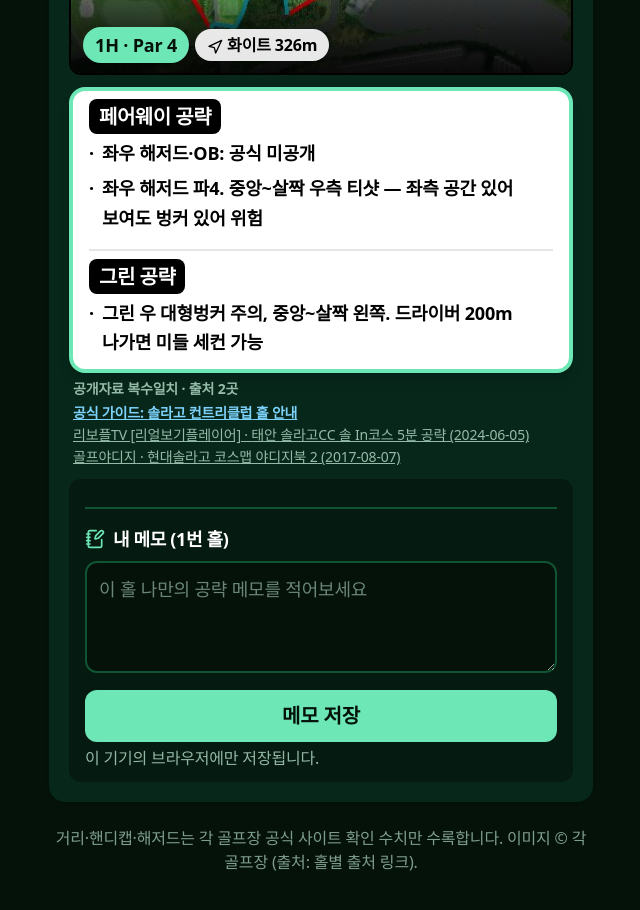
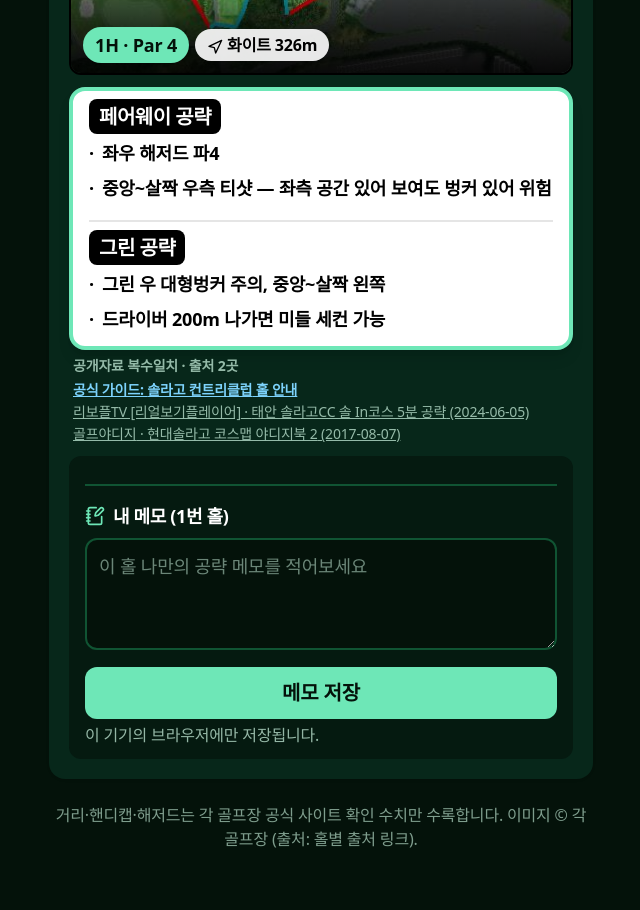
Before and after one commit to qkrwodyd100-hub/golf_swing, a Next.js app: page / in a window 1280 px wide. Shown: the part 2640-3550 px from the top of the page, without its empty margins (319-959 px from the left). Built offline with nearby package versions, Linux system fonts and the light colour scheme.

Commit message:
모순·조각불릿 수정: 해저드행 조건부·문장우선 분리

```diff
--- a/app/page.tsx
+++ b/app/page.tsx
@@ -108,6 +108,24 @@ function splitSingle(text: string): { tee: string | null; green: string | null }
     tee: teeParts.length > 0 ? teeParts.join(" · ") : null,
     green: parts[greenIdx],
   };
+}
+
+/** 불릿 분리: 문장(.) 우선, 40자 초과 장문만 ·로 추가 분리 (짧은 조각 분리 방지). */
+function toBullets(text: string): string[] {
+  const out: string[] = [];
+  for (const sent of text.split(".")) {
+    const s = sent.trim();
+    if (!s) continue;
+    if (s.length > 40 && s.includes("·")) {
+      for (const p of s.split("·")) {
+        const t = p.trim();
+        if (t) out.push(t);
+      }
+    } else {
+      out.push(s);
+    }
+  }
+  return out;
 }
 
 /** 홀 정보 섹션: 동일 출처 문구 중복 없이 페어웨이/그린 2섹션으로 정리. */
@@ -667,21 +685,18 @@ export default function YardageBookPage() {
                   </span>
                 </h3>
                 <ul className="mt-2 space-y-1.5">
+                  {/* 공식 해저드 키워드가 있을 때만 표시 (없으면 아래 공개자료 불릿과 모순되므로 생략) */}
+                  {hole.hazards && hole.hazards.length > 0 && (
                     <li className="flex gap-2 text-lg font-bold leading-relaxed">
                       <span aria-hidden className="font-black">·</span>
                       <span>
                         <span className="font-black">좌우 해저드·OB: </span>
-                      {hole.hazards && hole.hazards.length > 0
-                        ? hole.hazards.join(" · ")
-                        : "공식 미공개"}
+                        {hole.hazards.join(" · ")}
                       </span>
                     </li>
+                  )}
                   {sections.F &&
-                    sections.F
-                      .split("·")
-                      .map((s) => s.trim())
-                      .filter((s) => s.length > 0)
-                      .map((b, i) => (
+                    toBullets(sections.F).map((b, i) => (
                         <li key={i} className="flex gap-2 text-lg font-bold leading-relaxed">
                           <span aria-hidden className="font-black">·</span>
                           <span>{b}</span>
@@ -695,11 +710,7 @@ export default function YardageBookPage() {
                 </h3>
                 {sections.G ? (
                   <ul className="mt-2 space-y-1.5">
-                    {sections.G
-                      .split("·")
-                      .map((s) => s.trim())
-                      .filter((s) => s.length > 0)
-                      .map((b, i) => (
+                    {toBullets(sections.G).map((b, i) => (
                         <li key={i} className="flex gap-2 text-lg font-bold leading-relaxed">
                           <span aria-hidden className="font-black">·</span>
                           <span>{b}</span>
```
Lines whose indentation alone changed are shown as unchanged.
